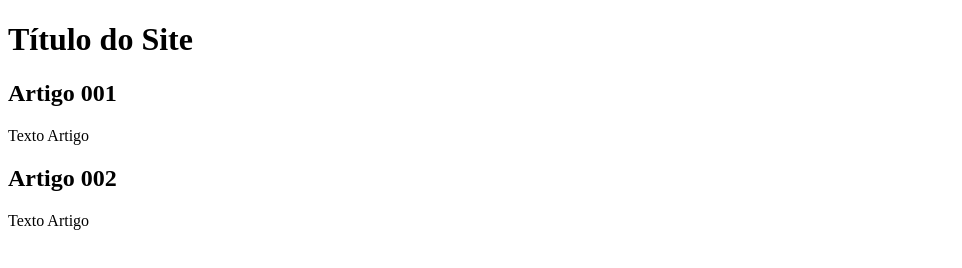
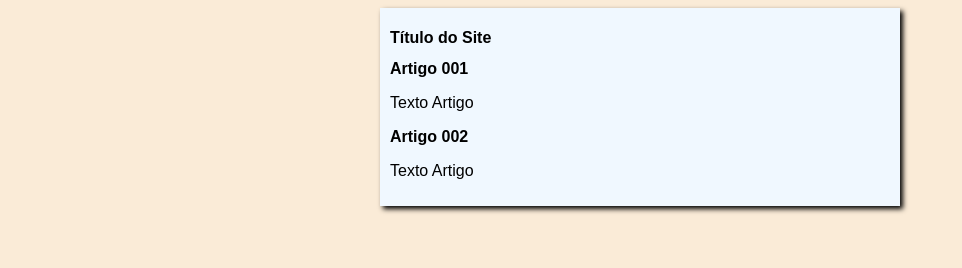
Before and after one commit to mariaraquelbarbosa/projeto-site, a plain HTML site: page index.html in a window 1280 px wide. Shown: the whole page, without its empty margins (0-962 px from the left). Drawn offline with Linux system fonts and the light colour scheme.

Commit message:
iniciei o design

```diff
--- /dev/null
+++ b/estilos/styles.css
@@ -0,0 +1,19 @@
+* {
+    font-family: Arial, Helvetica, sans-serif;
+    font-size: 16px;
+}
+
+
+body {
+    background-color: antiquewhite;
+
+}
+
+
+main {
+    background-color: aliceblue;
+    width: 500px;
+    margin: auto;
+    padding: 10px;
+    box-shadow: 3px 3px 5px black;
+}
--- a/index.html
+++ b/index.html
@@ -5,6 +5,7 @@
     <meta http-equiv="X-UA-Compatible" content="IE=edge">
     <meta name="viewport" content="width=device-width, initial-scale=1.0">
     <title>Título do Site</title>
+    <link rel="stylesheet" href="estilos/styles.css">
 </head>
 <body>
     <main>
```
